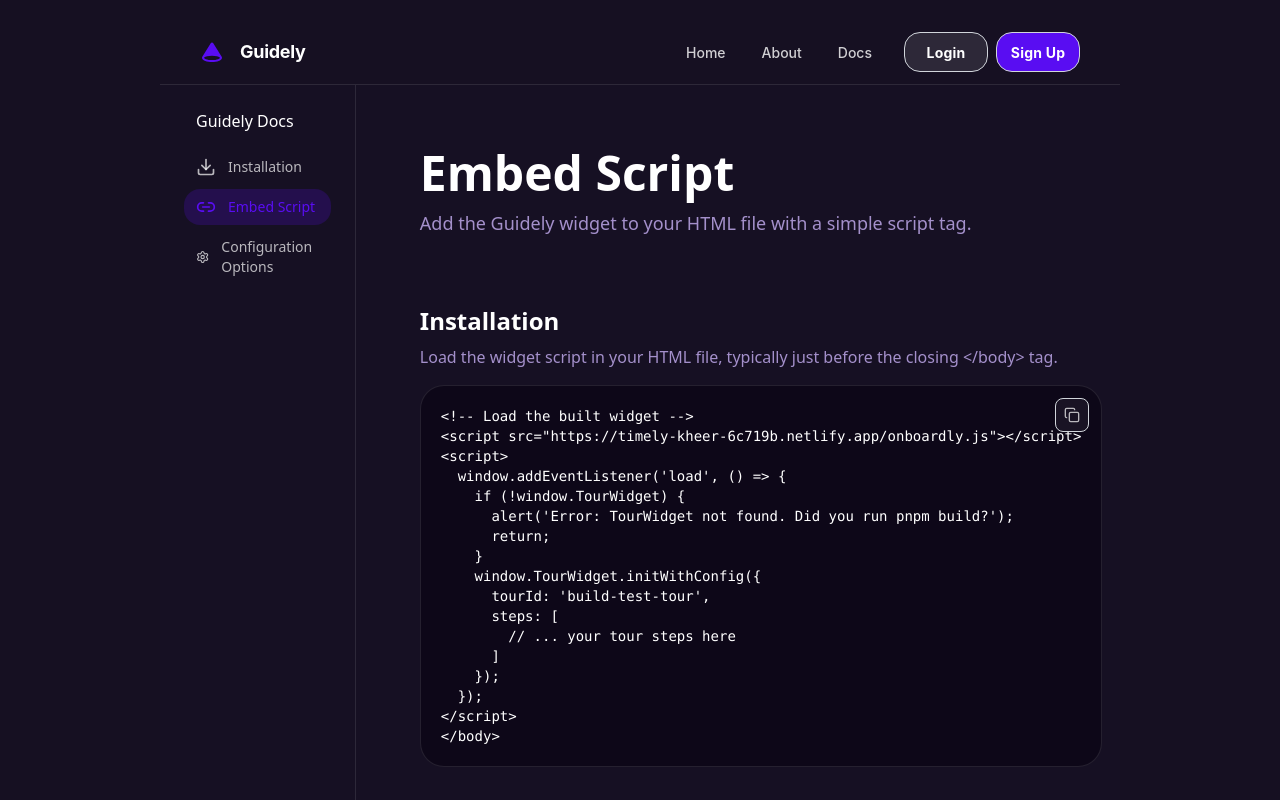
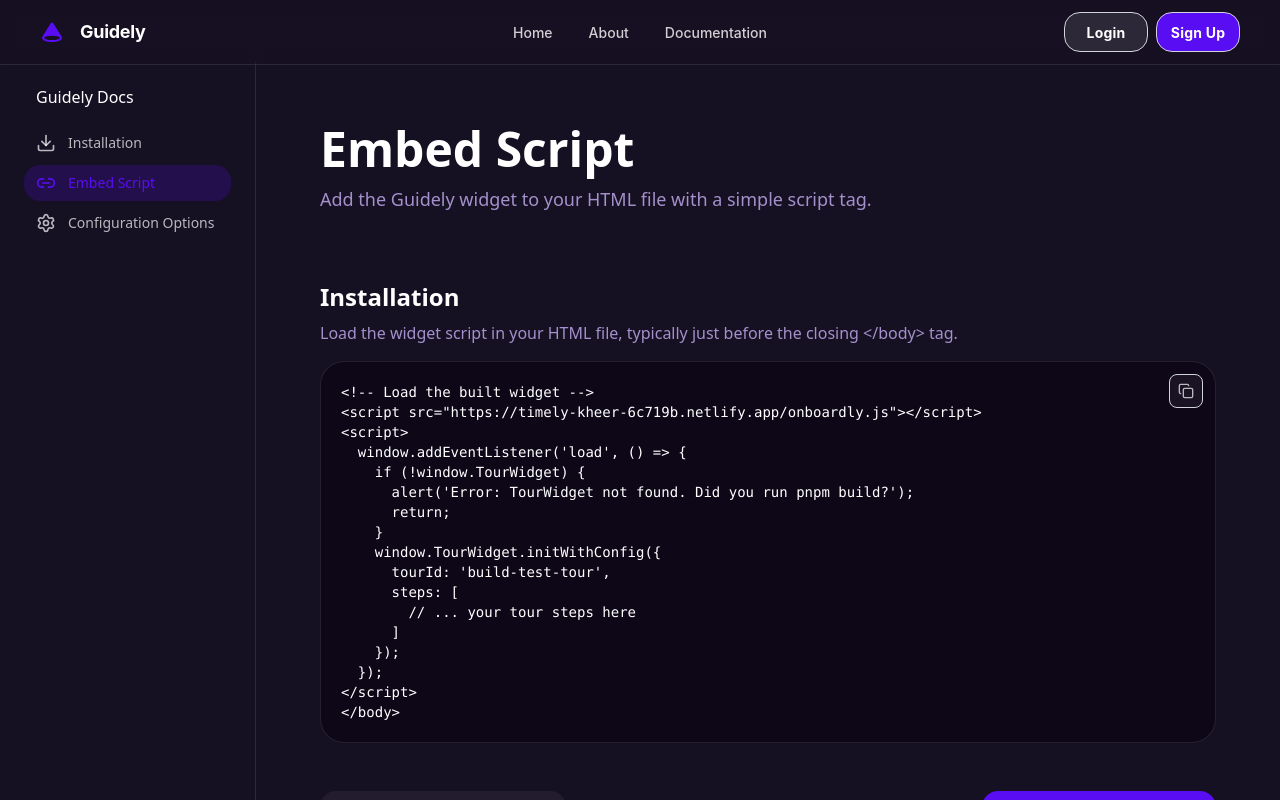
Before and after one commit to python-fuse/onboardly, a Next.js app: page /documentation/embed-script in a window 1280 px wide. Shown: the top 800 px of the page. Built offline with nearby package versions, Linux system fonts and the light colour scheme.

Commit message:
Fixed layout issue on the documentation page

```diff
--- a/src/app/layout.tsx
+++ b/src/app/layout.tsx
@@ -1,6 +1,5 @@
 "use client";
 
-// import type { Metadata } from "next";
 import "./globals.css";
 import Header from "@/src/components/shared/header";
 import Footer from "@/src/components/shared/footer";
@@ -17,11 +16,13 @@
   // Check if we're on an auth page
   const isAuthPage = pathname === "/login" || pathname === "/signup";
 
+  // Check if we're on a docs page
+  const isDocsPage = pathname.startsWith("/documentation");
+
   return (
     <html lang="en" className="dark">
       <body>
-        <div className="relative flex min-h-screen w-full flex-col group/design-root overflow-x-hidden">
-          <div className="layout-container flex h-full grow flex-col">
+        <div className="relative flex min-h-screen w-full flex-col overflow-x-hidden">
           {isAuthPage ? (
             <div className="min-h-screen flex flex-col items-center justify-center px-4 py-8">
               <Link
@@ -56,17 +57,30 @@
                 ← Back to home
               </Link>
             </div>
+          ) : isDocsPage ? (
+            // Docs pages - full width, no header/footer, no padding
+            <>
+              <Header />
+              <div className="pt-[61px]">
+                {children}
+              </div>
+            </>
           ) : (
-              // Main layout
-              <div className="px-4 sm:px-8 md:px-20 lg:px-40 flex flex-1 justify-center py-5">
+            <>
+              {/* Header OUTSIDE of the content container */}
+              <Header />
+
+              {/* Main content with padding */}
+              <div className="pt-[61px] px-4 sm:px-8 md:px-20 lg:px-40 flex flex-1 justify-center py-5">
                 <div className="layout-content-container flex flex-col max-w-[960px] flex-1">
-                  <Header />
                   {children}
-                  <Footer />
                 </div>
               </div>
+
+              {/* Footer */}
+              <Footer />
+            </>
           )}
-          </div>
         </div>
       </body>
     </html>
--- a/src/components/documentation/DocsLayout.tsx
+++ b/src/components/documentation/DocsLayout.tsx
@@ -17,8 +17,8 @@
   return (
     <div className="min-h-screen bg-[#161023] text-white font-sans">
       <div className="flex">
-        {/* Sidebar - Hidden on mobile (< 768px) */}
-        <aside className="hidden md:block md:sticky md:top-0 h-[1200px] w-64 border-r border-white/10 p-6">
+        {/* Sidebar - Sticky and hidden on mobile */}
+        <aside className="hidden md:block sticky top-[61px] h-[calc(100vh-61px)] w-64 border-r border-white/10 p-6 overflow-y-auto">
           <div className="flex h-full flex-col">
             <h1 className="text-white text-base font-medium mb-4 px-3">Guidely Docs</h1>
             <div className="flex flex-col gap-1">
@@ -43,7 +43,7 @@
           </div>
         </aside>
 
-        {/* Main Content - No left margin on mobile */}
+        {/* Main Content */}
         <main className="flex-1 p-6 md:p-10 lg:p-16">
           <div className="max-w-4xl mx-auto">
             {children}
--- a/src/components/landing-page/HeroSection.tsx
+++ b/src/components/landing-page/HeroSection.tsx
@@ -148,7 +148,7 @@
             whileHover="hover"
             whileTap="tap"
           >
-            <Button variant="primary" size="lg">
+            <Button variant="primary" size="lg" href="/signup">
               Start for Free
             </Button>
           </motion.div>
--- a/src/components/shared/header.tsx
+++ b/src/components/shared/header.tsx
@@ -8,7 +8,7 @@
 
 export default function Header() {
   const [isMenuOpen, setIsMenuOpen] = useState(false);
-  const menuRef = useRef<HTMLElement>(null);
+  const menuRef = useRef<HTMLDivElement>(null);
   const router = useRouter();
 
   const closeMenu = () => {
@@ -58,7 +58,7 @@
         onClick={closeMenu}
         className="text-white/80 hover:text-white transition-colors text-lg md:text-sm font-medium leading-normal p-2 md:p-0"
       >
-        Docs
+        Documentation
       </Link>
     </nav>
   );
@@ -85,10 +85,12 @@
   );
 
   return (
-    <header
+    <header className="fixed top-0 left-0 right-0 z-99 w-full border-b border-white/10 bg-background-dark/80 backdrop-blur-sm">
+      <div
         ref={menuRef}
-      className="flex items-center justify-between whitespace-nowrap border-b border-solid border-white/10 px-4 sm:px-10 py-3 relative z-50"
+        className="max-w-7xl mx-auto flex items-center justify-between whitespace-nowrap px-4 sm:px-10 py-3 relative"
       >
+        {/* Logo - Left */}
         <Link
           href="/"
           className="flex items-center gap-4 text-white hover:opacity-80 transition-opacity"
@@ -116,11 +118,17 @@
           </h2>
         </Link>
 
-      <div className="hidden md:flex flex-1 justify-end gap-8">
+        {/* Nav Links - Center (Desktop only) */}
+        <div className="hidden md:block absolute left-1/2 -translate-x-1/2">
           {NavLinks}
+        </div>
+
+        {/* Auth Buttons - Right (Desktop only) */}
+        <div className="hidden md:block">
           {AuthButtons}
         </div>
 
+        {/* Mobile Menu Toggle */}
         <button
           onClick={toggleMenu}
           className="md:hidden text-white hover:opacity-80 transition-opacity"
@@ -177,15 +185,17 @@
           </svg>
         </button>
 
+        {/* Mobile Menu */}
         {isMenuOpen && (
-        <div className="absolute top-full left-0 w-full bg-black/90 backdrop-blur-sm shadow-xl p-6 md:hidden">
+          <div className="absolute top-full left-0 w-full bg-background-dark/95 backdrop-blur-md shadow-xl border-b border-white/10 p-6 md:hidden">
             <div className="flex flex-col items-center">
               {NavLinks}
-            <div className="w-full h-1 bg-white/10 my-6" />
+              <div className="w-full h-px bg-white/10 my-6" />
               {AuthButtons}
             </div>
           </div>
         )}
+      </div>
     </header>
   );
 }
```
Lines whose indentation alone changed are shown as unchanged.
